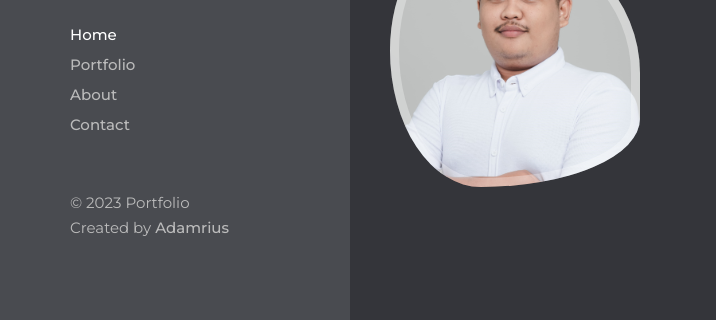
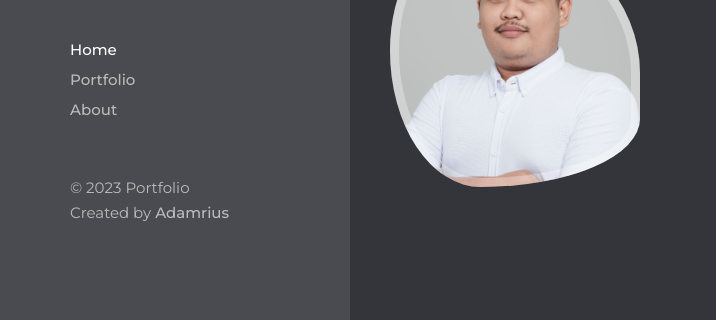
Before and after one commit to Adamrius/adamrius.github.io, a plain HTML site: page index.html in a window 1280 px wide. Shown: the part 338-658 px from the top of the page, 0-716 px from the left. Drawn offline with Linux system fonts and the light colour scheme; no server answers.

Commit message:
remove contact

```diff
--- a/index.html
+++ b/index.html
@@ -66,7 +66,7 @@
 					<li><a href="#news">Portfolio</a></li>
 					<li><a href="#about">About</a></li>
 					<!-- <li><a href="#portfolio">Portfolio</a></li> -->
-					<li><a href="#contact">Contact</a></li>
+					<!-- <li><a href="#contact">Contact</a></li> -->
 				</ul>
 			</div>
 		</div>
@@ -89,7 +89,7 @@
 						<li><a href="#news">Portfolio</a></li>
 						<li><a href="#about">About</a></li>
 						<!-- <li><a href="#portfolio">Portfolio</a></li> -->
-						<li><a href="#contact">Contact</a></li>
+						<!-- <li><a href="#contact">Contact</a></li> -->
 					</ul>
 				</div>
 				<div class="copyright">
```
